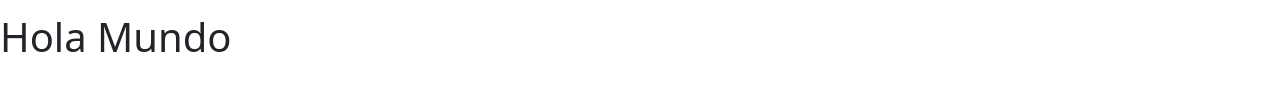
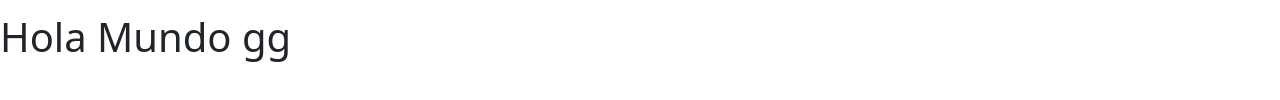
Before and after one commit to jostincp/act-ecommerce-unidad5-jostin, a plain HTML site: page index.html in a window 1280 px wide. Shown: the part 514-614 px from the top of the page. Drawn offline with nearby package versions, Linux system fonts and the light colour scheme.

Commit message:
Agregue gg al hola mundo

```diff
--- a/index.html
+++ b/index.html
@@ -83,7 +83,7 @@
       </div>
     </div>
   </div> <!--Finaliza contenedor de tarjetas-->
-  <h1>Hola Mundo</h1>
+  <h1>Hola Mundo gg</h1>
 
 
   <script src="https://cdn.jsdelivr.net/npm/bootstrap@5.3.0-alpha3/dist/js/bootstrap.bundle.min.js" integrity="sha384-ENjdO4Dr2bkBIFxQpeoTz1HIcje39Wm4jDKdf19U8gI4ddQ3GYNS7NTKfAdVQSZe" crossorigin="anonymous"></script>
```
